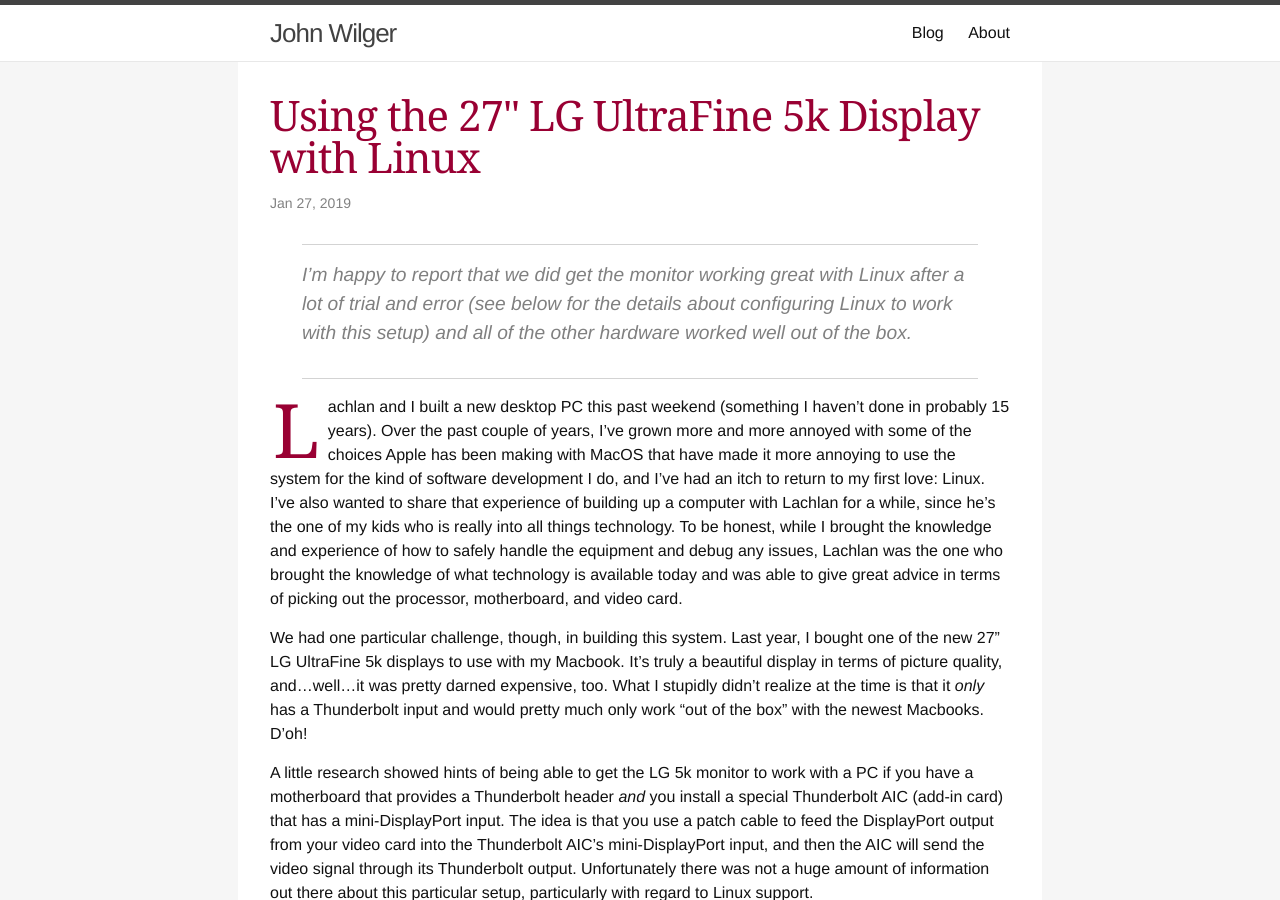
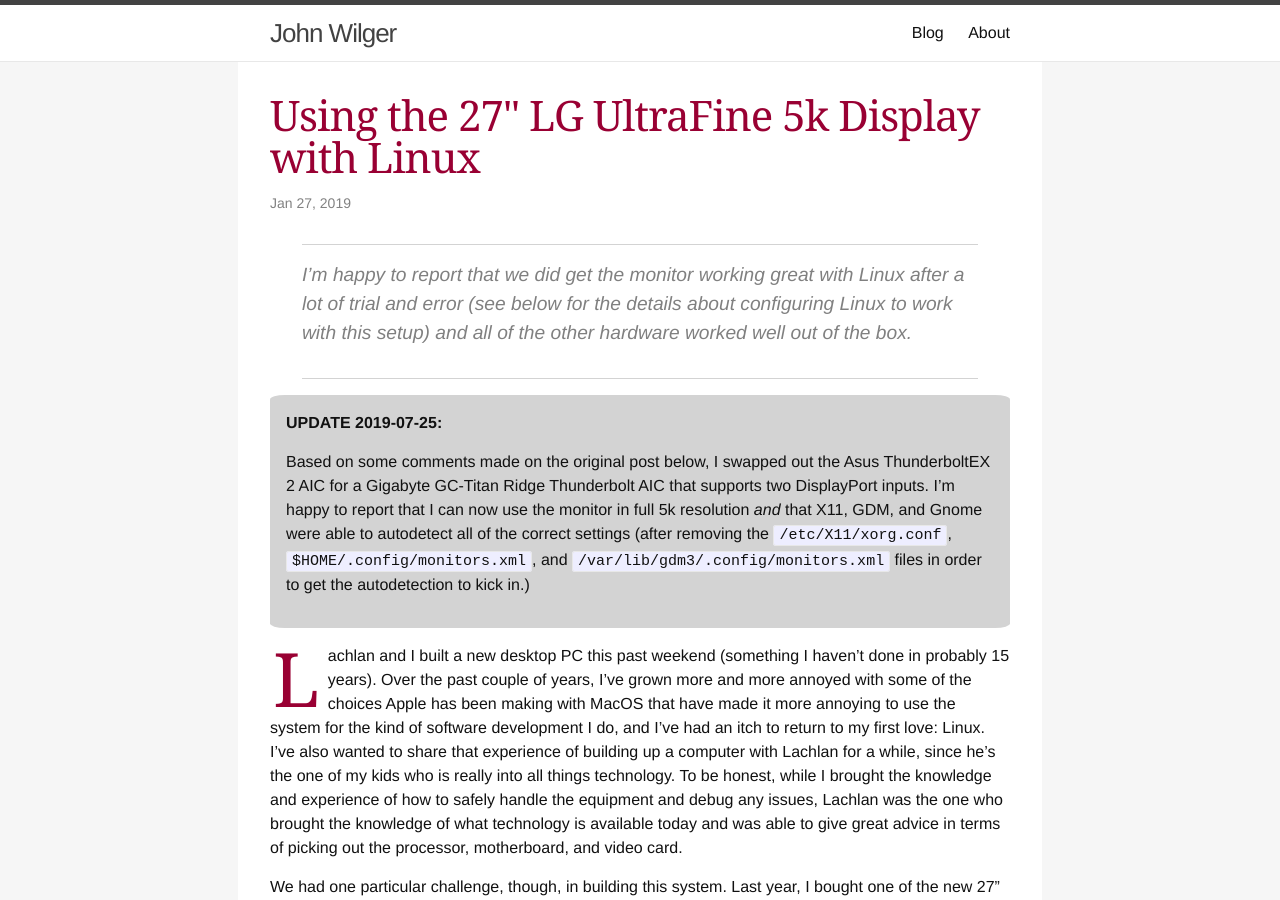
Before and after one commit to jwilger/jwilger.github.io, a Jekyll site: the page built from _posts/2019-01-27-lg-utlrafine-on-linux-gnome3-gdm3.md, in a window 1280 px wide and 900 px high. Built offline with Jekyll 4.4.1, drawn with Linux system fonts in a browser that asks for light colours; comment, search, counter and statistics services are not loaded.

Commit message:
update to ulrtafine resolution

```diff
--- a/_posts/2019-01-27-lg-utlrafine-on-linux-gnome3-gdm3.md
+++ b/_posts/2019-01-27-lg-utlrafine-on-linux-gnome3-gdm3.md
@@ -9,6 +9,19 @@
   of the box.
 
 ---
+
+<section class="updates">
+
+**UPDATE 2019-07-25:**
+
+Based on some comments made on the original post below, I swapped out the Asus ThunderboltEX 2 AIC
+for a Gigabyte GC-Titan Ridge Thunderbolt AIC that supports two DisplayPort inputs. I'm happy to
+report that I can now use the monitor in full 5k resolution *and* that X11, GDM, and Gnome were
+able to autodetect all of the correct settings (after removing the `/etc/X11/xorg.conf`,
+`$HOME/.config/monitors.xml`, and `/var/lib/gdm3/.config/monitors.xml` files in order to get the
+autodetection to kick in.)
+
+</section>
 
 Lachlan and I built a new desktop PC this past weekend (something I haven't done
 in probably 15 years). Over the past couple of years, I've grown more and more
```
